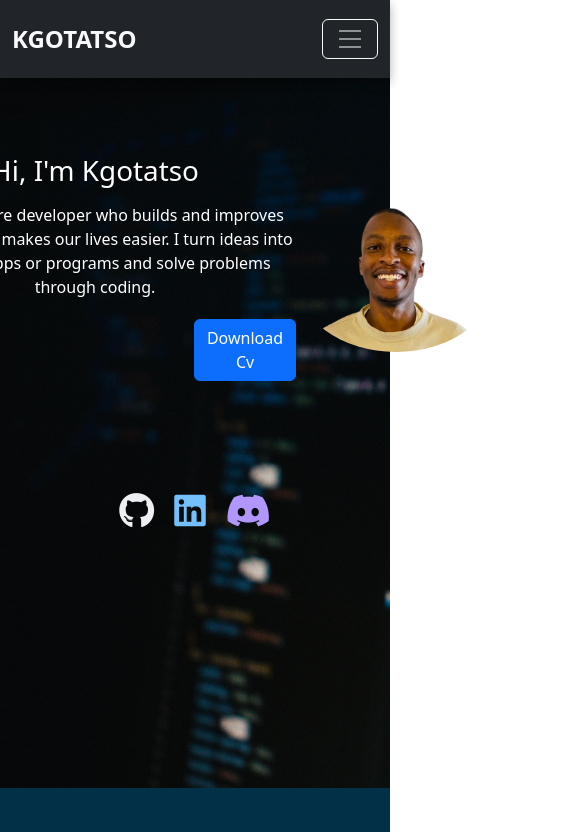
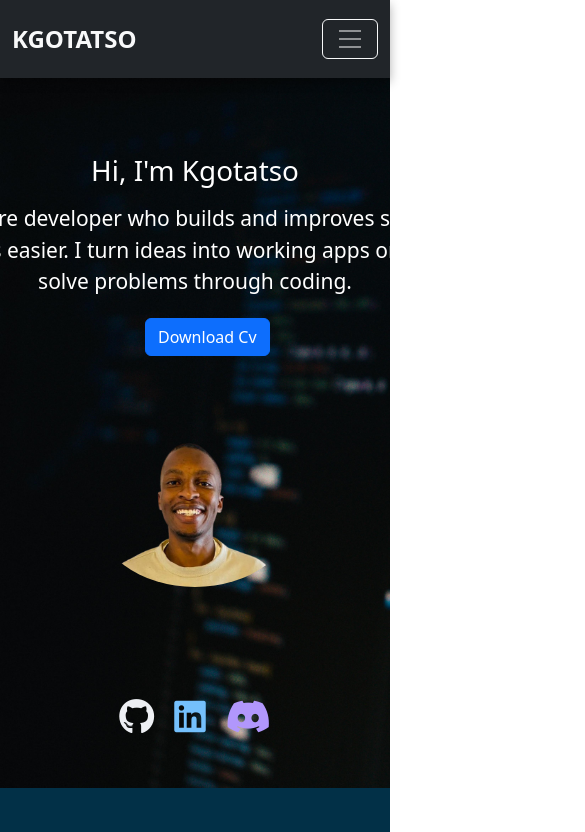
Before and after one commit to dubekgotatso/portfolio, an Angular app: page / in a window 390 px wide. Shown: the top 832 px of the page, 585 px wide, since content can reach past the window. Built offline with nearby package versions, Linux system fonts and the light colour scheme.

Commit message:
animation and bit of mobile

```diff
--- a/src/app/scroll-feature/scroll-feature.component.css
+++ b/src/app/scroll-feature/scroll-feature.component.css
@@ -140,13 +140,19 @@ h1, h3, h5, p {
 /* Media Queries for Responsiveness */
 @media screen and (max-width: 768px) {
     .home {
-        flex-direction: column;
+  flex-direction: column;
         text-align: center;
+    }
+
+    .bu{
+        margin-right: 400px;
     }
 
     .home img {
         width: 200px;
-        margin-top: 20px;
+        margin-top: 120px;
+
+
     }
 
     .skills-container {
@@ -180,11 +186,16 @@ h1, h3, h5, p {
 @media screen and (max-width: 480px) {
     .header {
         font-size: 24px;
+        flex-direction: column;
     }
 
-    .p {
-        font-size: 16px;
+    p {
+        font-size: 19px;
+
     }
+
+
+
 
     .skill-card {
         width: 80px;
@@ -197,6 +208,11 @@ h1, h3, h5, p {
 
     .card-body p {
         font-size: 14px;
+    }
+
+    .home .btn{
+     position: absolute;
+
     }
 
     .contact-info, .contact-form-container {
@@ -298,3 +314,12 @@ h1, h3, h5, p {
 .discord-icon {
     color: #7289DA; /* Discord purple */
 }
+
+
+
+
+
+
+.slide-bck-left{animation:slide-bck-left 4s cubic-bezier(.755,.05,.855,.06) reverse both}
+
+ @keyframes slide-bck-left{0%{transform:translateZ(0) translateX(0)}100%{transform:translateZ(-400px) translateX(-200px)}}
--- a/src/app/scroll-feature/scroll-feature.component.html
+++ b/src/app/scroll-feature/scroll-feature.component.html
@@ -4,16 +4,16 @@
     <!-- Home Section  -->
          <div class="home">
         <h4 id="scrollspyHome"></h4>
-        <div class="d-flex align-items-center p-5 justify-content-between">
+        <div class="d-flex flex-column flex-md-row  align-items-center p-5 justify-content-between">
             <div>
                 <h1 class="header"></h1>
-                <h1 class="pb-3" >Hi, I'm Kgotatso</h1>
-                <p class="p">I'm a software developer who builds and improves software that makes our lives easier. I turn ideas into working apps or programs and solve problems through coding.</p>
+                <h1 class="slide-bck-left   pb-3" >Hi, I'm Kgotatso</h1>
+                <p class="p slide-bck-left text-center ">I'm a software developer who builds and improves software that makes our lives easier. I turn ideas into working apps or programs and solve problems through coding.</p>
 
 
 
 
-                <div class="bu  d-flex gap-2">
+                <div class="bu  d-flex gap-2 text center ">
 
                     <a href="assets/Kgotatso _Resume_731.pdf">
                         <button type="button" class="btn btn-primary">Download Cv</button>
@@ -26,6 +26,10 @@
             <img src="../../assets/WhatsApp_Image_2024-09-09_at_09.47.34-removebg-preview.png" style=" border-radius: 50%; " alt="Your image">
 
         </div>
+
+
+
+
         <div class="social pt-5 ">
             <a href="https://github.com/dubekgotatso"><i class="fa-brands fa-github fa-2xl" style="color: #edeff3;"></i></a>
             <a href="https://www.linkedin.com/in/kgotatso-surprise-a5aaa9260/">
@@ -46,7 +50,7 @@
 <!-- Skills Section with Individual Cards -->
 
 <div class="About">
-    <div class="text-center justify-content-end">
+    <div class="text-center  slide-bck-left justify-content-end">
         <h4 id="scrollspyAbout">About <span>Me</span></h4>
         <p>Hi, I'm Kgotatso Surprise Dube... I'm from Meadowlands Zone 5. I'm a software developer with experience of using Angular, CSS, HTML, JavaScript, and Python. I chose this career because I love solving problems, both technically and in life generally.</p>
 
```
